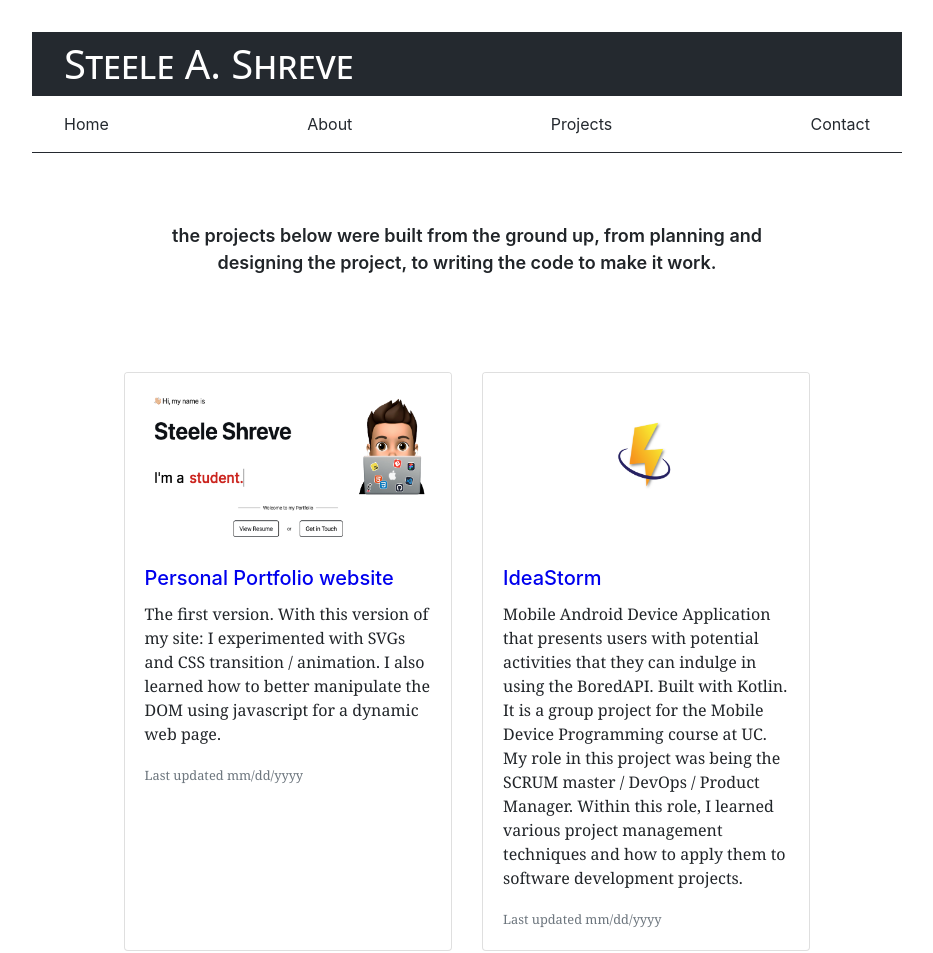
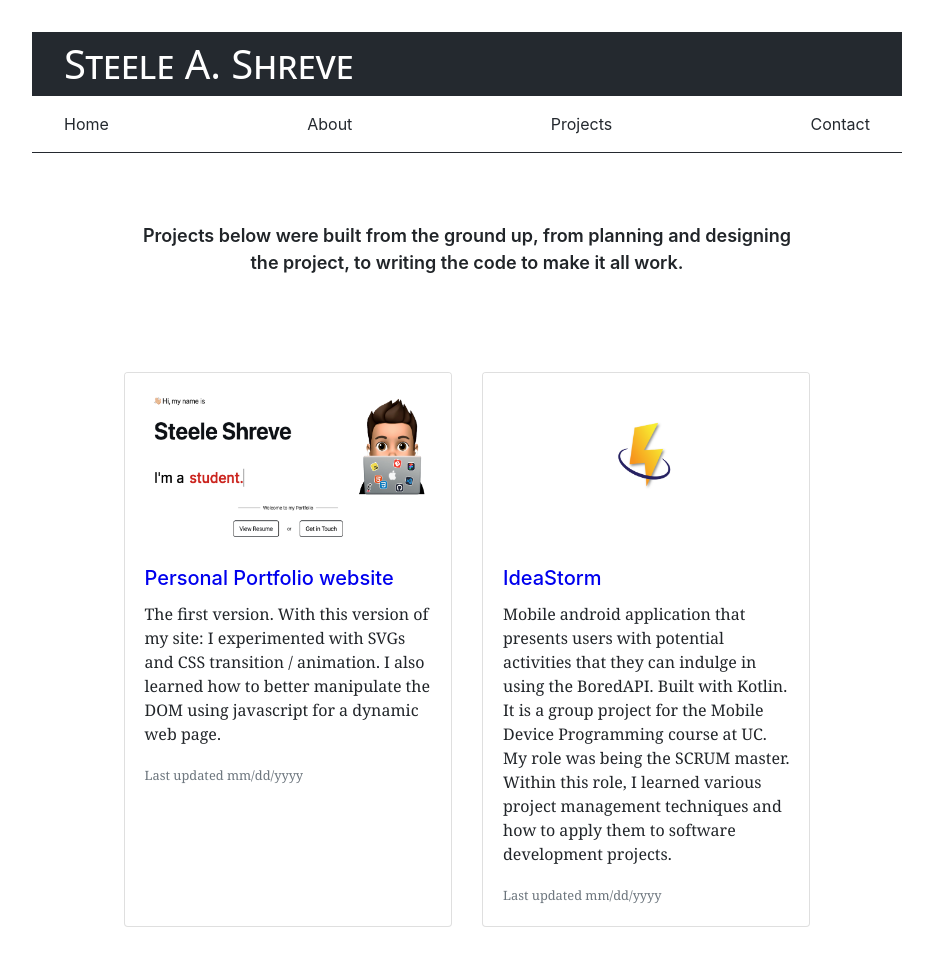
Before and after one commit to steelesh/personal-portfolio-v2, a website: page projects.html in a window 1280 px wide. Shown: the top 953 px of the page, without its empty margins (173-1106 px from the left). Drawn offline with nearby package versions, Linux system fonts and the light colour scheme; no server answers.

Commit message:
Fix grammar errors

```diff
--- a/app/css/about.css
+++ b/app/css/about.css
@@ -1,4 +1,5 @@
 p {
   font-family: 'Source Serif Pro', Georgia, Cambria, 'Times New Roman', Times,
     serif;
+  font-size: 17px;
 }
--- a/projects.html
+++ b/projects.html
@@ -83,8 +83,8 @@
     </div>
     <main>
       <p class="intro-text">
-        the projects below were built from the ground up, from planning and
-        designing the project, to writing the code to make it work.
+        Projects below were built from the ground up, from planning and
+        designing the project, to writing the code to make it all work.
       </p>
       <div class="card-deck">
         <div class="row d-md-flex flex-md-wrap">
@@ -138,13 +138,13 @@
                 <h5 class="card-title">IdeaStorm</h5>
               </a>
               <p class="card-text">
-                Mobile Android Device Application that presents users with
-                potential activities that they can indulge in using the
-                BoredAPI. Built with Kotlin. It is a group project for the
-                Mobile Device Programming course at UC. My role in this project
-                was being the SCRUM master / DevOps / Product Manager. Within
-                this role, I learned various project management techniques and
-                how to apply them to software development projects.
+                Mobile android application that presents users with potential
+                activities that they can indulge in using the BoredAPI. Built
+                with Kotlin. It is a group project for the Mobile Device
+                Programming course at UC. My role was being the SCRUM master.
+                Within this role, I learned various project management
+                techniques and how to apply them to software development
+                projects.
               </p>
               <p class="card-text">
                 <small class="text-muted" id="ideastorm-date"
```
Also changed, not shown: about.html (+1 -0 lines).
